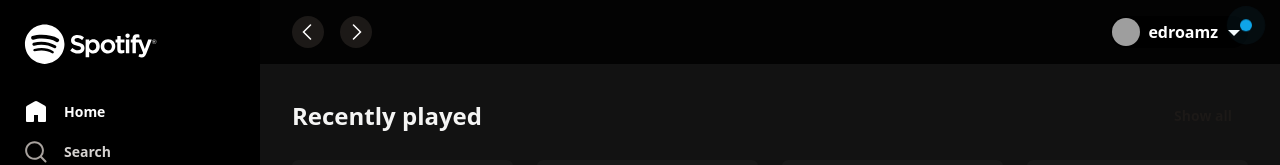
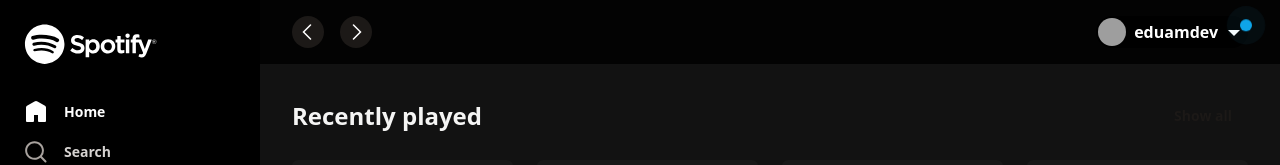
Before and after one commit to eduamdev/spotify-web-ui-clone, a Next.js app: page / in a window 1280 px wide. Shown: the top 165 px of the page. Built offline with nearby package versions, Linux system fonts and the light colour scheme; grey boxes are pictures that could not be loaded.

Commit message:
chore: update social links

```diff
--- a/components/main-view.jsx
+++ b/components/main-view.jsx
@@ -19,6 +19,7 @@ import {
 import { Avatar, AvatarFallback, AvatarImage } from "@/components/ui/avatar";
 
 import { mainViewData } from "@/data/main-view";
+import { siteConfig } from "@/config/site";
 
 export function MainView() {
   const [open, setOpen] = useState(false);
@@ -57,11 +58,11 @@ export function MainView() {
                   <span className="relative inline-flex h-3 w-3 rounded-full bg-sky-500"></span>
                 </span>
                 <Avatar className="h-7 w-7 shrink-0">
-                  <AvatarImage src="https://github.com/edroamz.png" />
+                  <AvatarImage src={`${siteConfig.links.github.url}.png`} />
                   <AvatarFallback>EA</AvatarFallback>
                 </Avatar>
                 <span className="hidden lg:block font-semibold text-white leading-none">
-                  edroamz
+                  {siteConfig.username}
                 </span>
                 <span className="hidden lg:block">
                   {open ? (
@@ -79,7 +80,7 @@ export function MainView() {
             >
               <DropdownMenuItem className="p-0">
                 <a
-                  href="https://github.com/edroamz"
+                  href={siteConfig.links.github.url}
                   className="flex flex-row items-center w-full justify-between py-2.5 px-3"
                   target="_blank"
                   rel="noopener"
--- /dev/null
+++ b/config/site.ts
@@ -0,0 +1,10 @@
+export const siteConfig = {
+  name: "Eduardo Ambriz",
+  username: "eduamdev",
+  links: {
+    github: { name: "GitHub", url: "https://github.com/eduamdev" },
+    x: { name: "X", url: "https://twitter.com/eduamdev" },
+  },
+};
+
+export type SiteConfig = typeof siteConfig;
```
